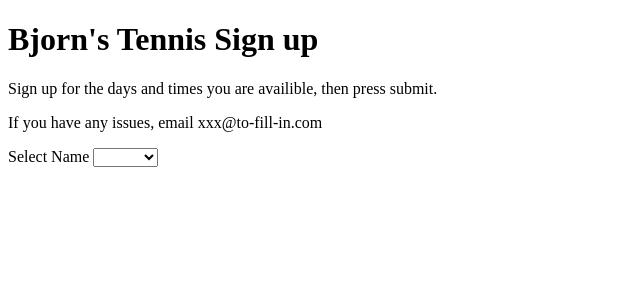
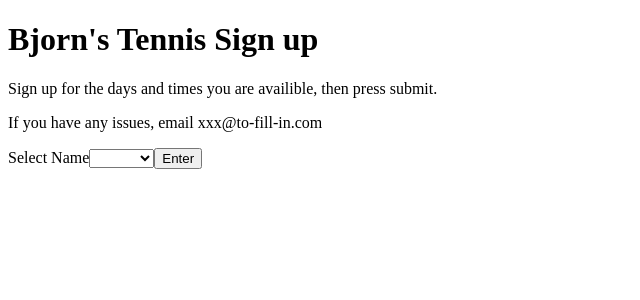
Before and after one commit to andrewcode-create/Tennis, a React (Vite) app in the folder frontend/: page / in a window 1280 px wide. Shown: the top 300 px of the page, without its empty margins (0-640 px from the left). Built offline with nearby package versions, Linux system fonts and the light colour scheme.

Commit message:
working select options

```diff
--- a/frontend/src/App.jsx
+++ b/frontend/src/App.jsx
@@ -13,15 +13,20 @@ const App = (props) => {
   //const [newSearch, setNewSearch] = useState("");
   const [notification, setNotification] = useState(null);
   const [notificationStyle, setNotificationStyle] = useState(null);
+  const [selectedOptions, setSelectedOptions] = useState({});
+  const [submitedName, setSubmitedName] = useState("");
+  const dates = [["Monday 7:30"], ["Tuesday 7:30"], ["Friday 7:30"]];
+  const names = ["Amy", "Ben", "Charlie", "Eddy", "Zariah", ""];
+  const options = ["no answer", "yes", "no"];
 
-  const [submitedName, setSubmitedName] = useState("");
+  console.log("start");
 
-  const dates = [["Monday 7:30"], ["Tuesday 7:30"], ["Friday 7:30"]];
-
-  const names = ["Amy", "Ben", "Charlie", "Eddy", "Zariah", ""];
-
-  const submitForm = () => {};
-  console.log("start");
+  const handleOptionChange = (date, option) => {
+    setSelectedOptions((prevSelectedOptions) => ({
+      ...prevSelectedOptions,
+      [date]: option,
+    }));
+  };
 
   return (
     <div>
@@ -39,7 +44,15 @@ const App = (props) => {
           />
         </div>
       ) : (
-        dates.map((date) => <Day date={date} key={date[0]} options={dates} />)
+        dates.map((date) => (
+          <Day
+            date={date}
+            key={date[0]}
+            options={options}
+            selectedOption={selectedOptions[date]}
+            onOptionChange={(option) => handleOptionChange(date, option)}
+          />
+        ))
       )}
     </div>
   );
--- a/frontend/src/components/Day.jsx
+++ b/frontend/src/components/Day.jsx
@@ -12,6 +12,7 @@ const Day = ({ date, options, selectedOption, onOptionChange }) => {
               onChange={(e) => onOptionChange(e.target.value)}
             />
           </label>
+          {option}
         </div>
       ))}
     </div>
--- a/frontend/src/components/NameSelect.jsx
+++ b/frontend/src/components/NameSelect.jsx
@@ -5,9 +5,12 @@ const NameSelect = ({ names, submitedName, setSubmitedName }) => {
   const handleNameDropChange = (event) => {
     setThisName(event.target.value);
   };
+  const handleClick = (event) => {
+    setSubmitedName(thisName);
+  };
   return (
-    <label>
-      Select Name{" "}
+    <div>
+      Select Name
       <select value={thisName} onChange={handleNameDropChange}>
         {names.map((name, index) => (
           <option value={name} key={index}>
@@ -15,7 +18,8 @@ const NameSelect = ({ names, submitedName, setSubmitedName }) => {
           </option>
         ))}
       </select>
-    </label>
+      <button onClick={handleClick}> Enter </button>
+    </div>
   );
 };
 
```
